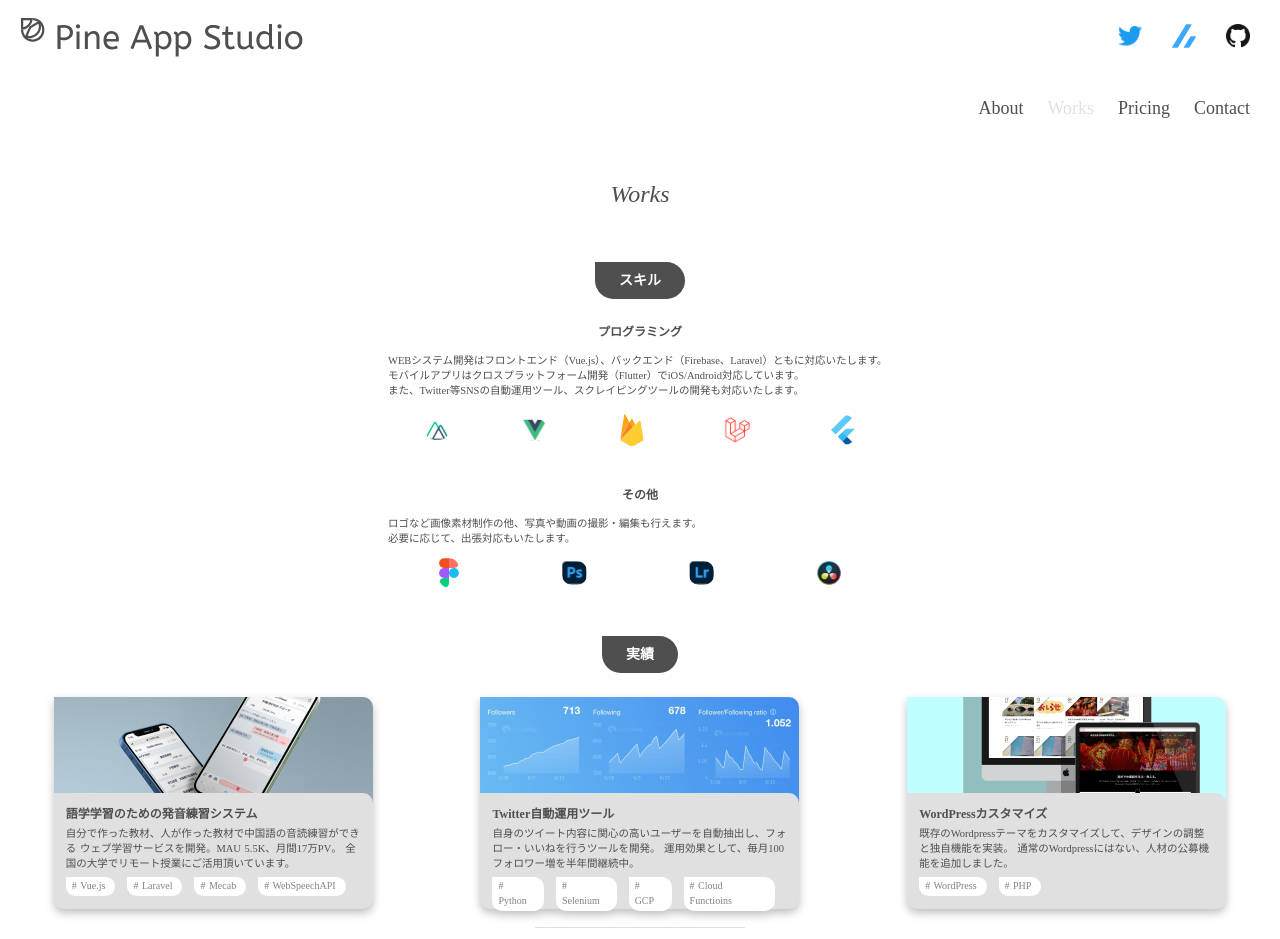
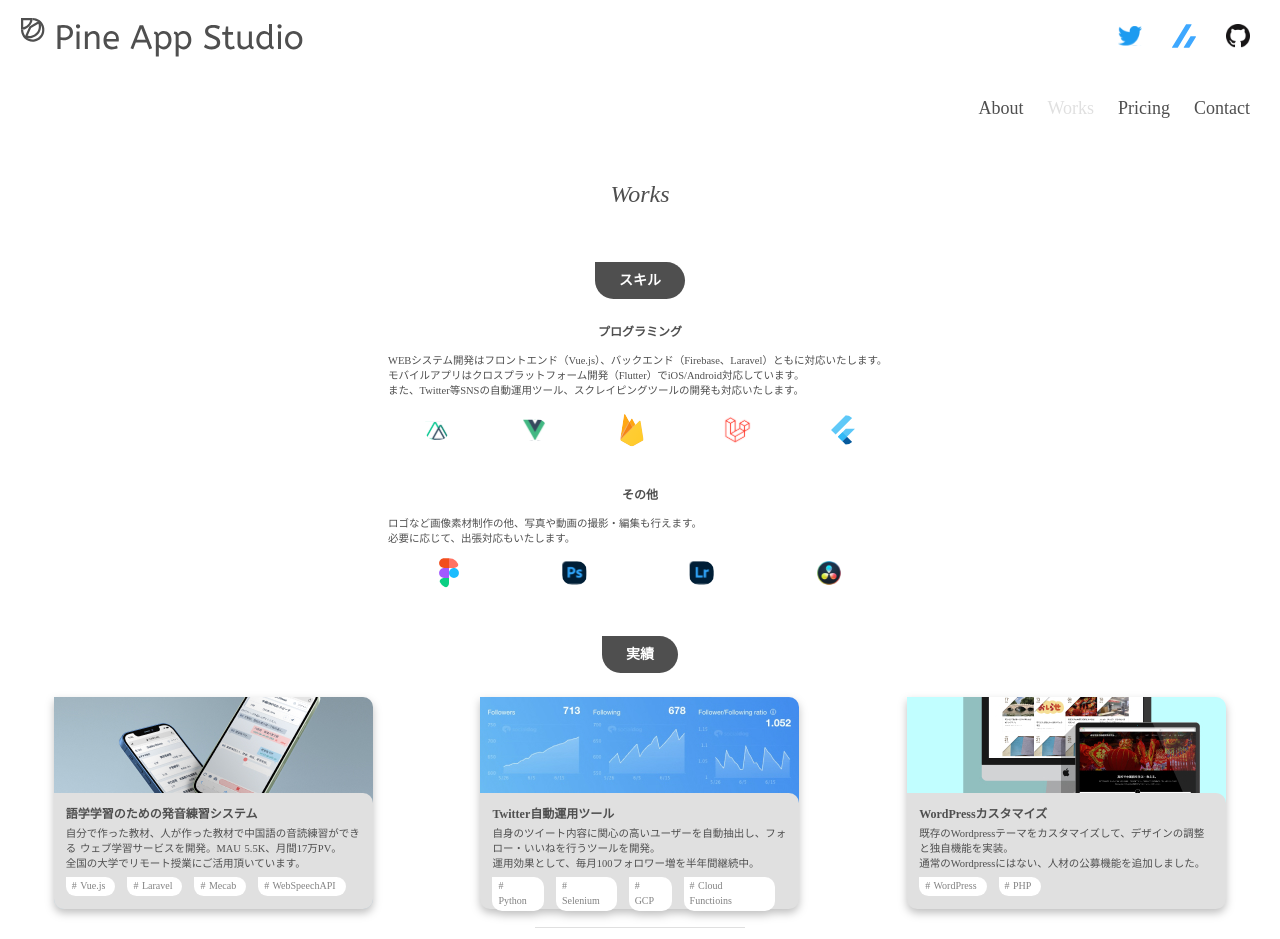
Before and after one commit to o-matsu/PineAppStudio, a Nuxt app: page /works in a window 1280 px wide. Shown: the top 939 px of the page. Built offline with nearby package versions, Linux system fonts and the light colour scheme.

Commit message:
update paragraph.

```diff
--- a/pages/works.vue
+++ b/pages/works.vue
@@ -47,9 +47,11 @@
             <div class="label p-4">
               <div class="h3">語学学習のための発音練習システム</div>
               <div class="text-sm mt-1">
-                自分で作った教材、人が作った教材で中国語の音読練習ができる
-                ウェブ学習サービスを開発。MAU 5.5K、月間17万PV。
-                全国の大学でリモート授業にご活用頂いています。
+                <p>
+                  自分で作った教材、人が作った教材で中国語の音読練習ができる
+                  ウェブ学習サービスを開発。MAU 5.5K、月間17万PV。
+                </p>
+                <p>全国の大学でリモート授業にご活用頂いています。</p>
               </div>
               <div class="flex mt-2">
                 <div class="tag mr-4"># Vue.js</div>
@@ -64,8 +66,10 @@
             <div class="label p-4">
               <div class="h3">Twitter自動運用ツール</div>
               <div class="text-sm mt-1">
-                自身のツイート内容に関心の高いユーザーを自動抽出し、フォロー・いいねを行うツールを開発。
-                運用効果として、毎月100フォロワー増を半年間継続中。
+                <p>
+                  自身のツイート内容に関心の高いユーザーを自動抽出し、フォロー・いいねを行うツールを開発。
+                </p>
+                <p>運用効果として、毎月100フォロワー増を半年間継続中。</p>
               </div>
               <div class="flex mt-2">
                 <div class="tag mr-4"># Python</div>
@@ -80,8 +84,10 @@
             <div class="label p-4">
               <div class="h3">WordPressカスタマイズ</div>
               <div class="text-sm mt-1">
-                既存のWordpressテーマをカスタマイズして、デザインの調整と独自機能を実装。
-                通常のWordpressにはない、人材の公募機能を追加しました。
+                <p>
+                  既存のWordpressテーマをカスタマイズして、デザインの調整と独自機能を実装。
+                </p>
+                <p>通常のWordpressにはない、人材の公募機能を追加しました。</p>
               </div>
               <div class="flex mt-2">
                 <div class="tag mr-4"># WordPress</div>
```
